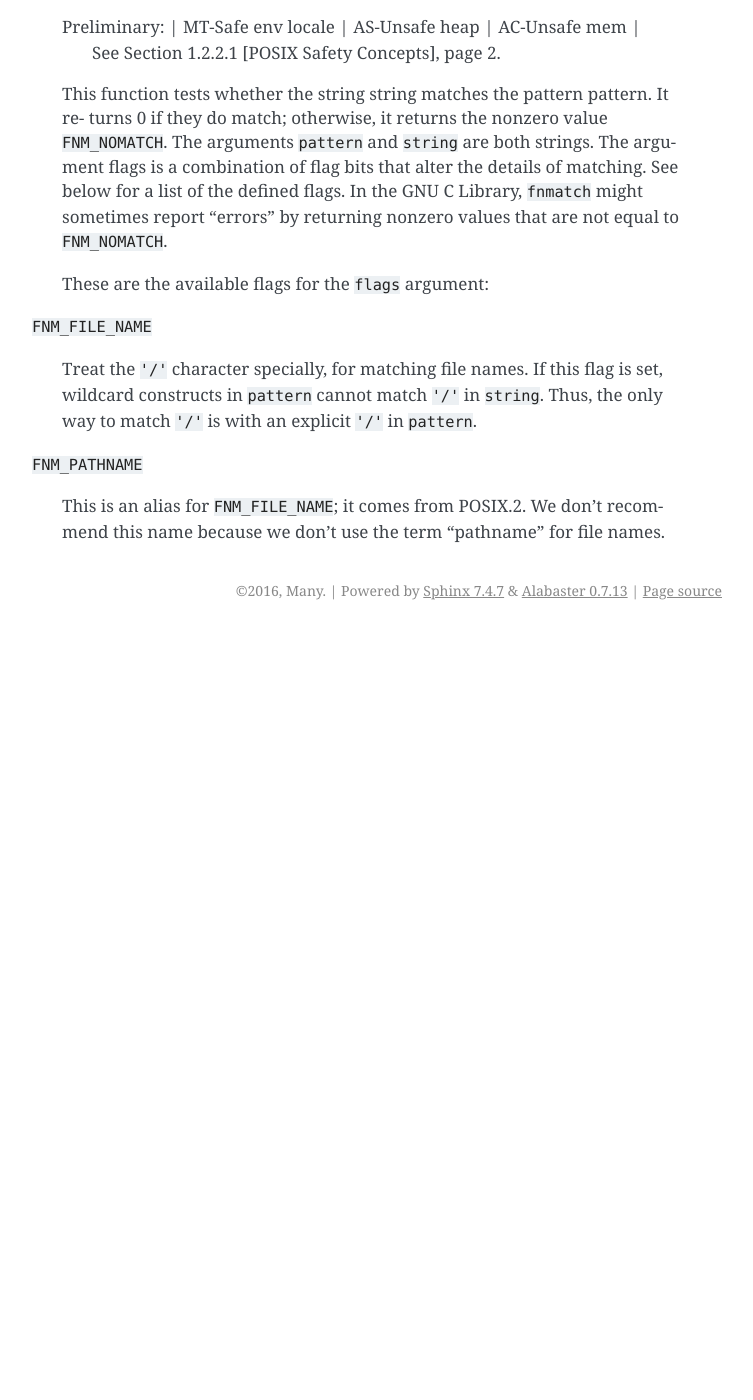
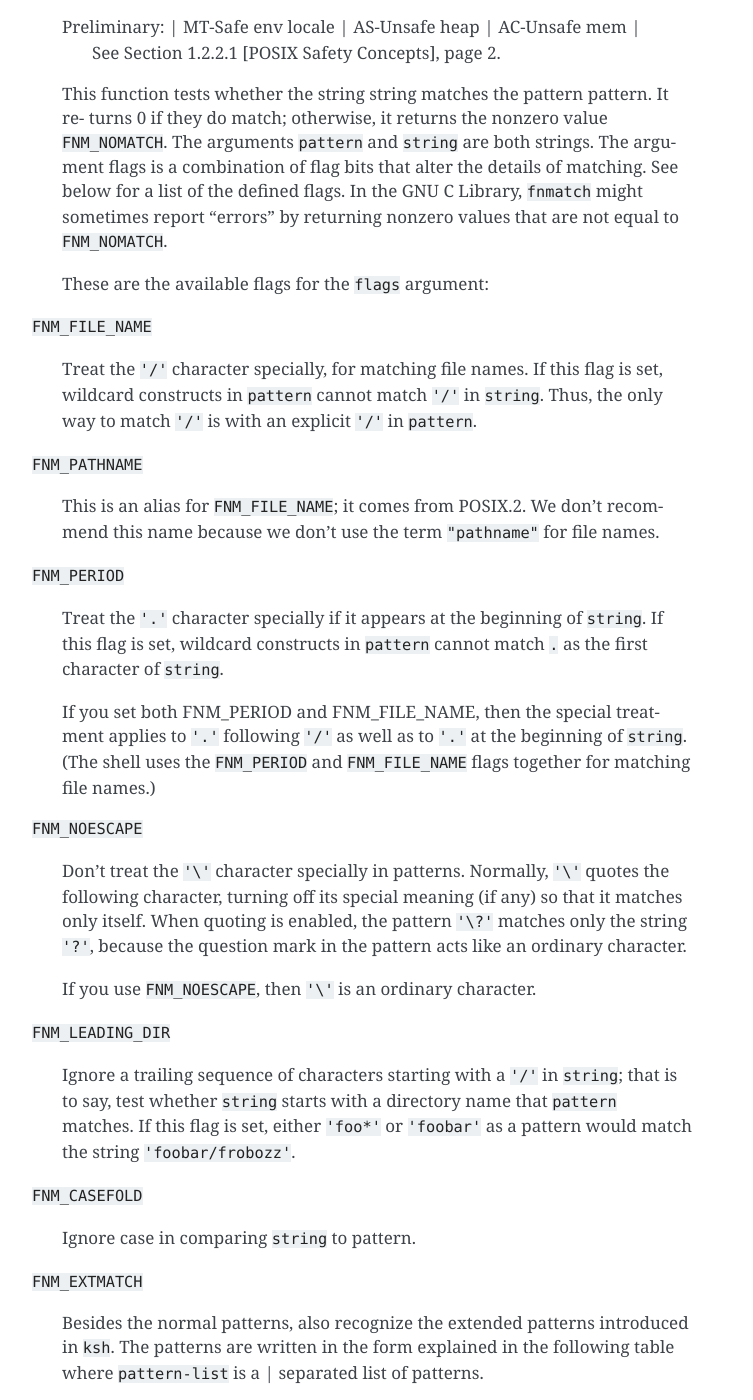
Before and after one commit to dgplug/glibcdocs, a Sphinx documentation site: the page built from docs/Pattern_Matching.rst, in a window 1280 px wide and 1400 px high, scrolled down 429 px. Shown: the whole window, without its empty margins (388-1141 px from the left). Built offline with Sphinx 7.4.7, drawn with Linux system fonts in a browser that asks for light colours; before the commit the page ends 1059 px from its top, so only the background shows below that; some of the changed text lies outside the part shown.

Commit message:
wildcard_matching_done

```diff
--- a/docs/Pattern_Matching.rst
+++ b/docs/Pattern_Matching.rst
@@ -39,4 +39,66 @@ here are all declared in ``fnmatch.h``.
 ``FNM_PATHNAME``
 
     This is an alias for ``FNM_FILE_NAME``; it comes from POSIX.2. We don’t recom-
-    mend this name because we don’t use the term "pathname" for file names.
+    mend this name because we don’t use the term ``"pathname"`` for file names.
+
+``FNM_PERIOD``
+
+    Treat the ``'.'`` character specially if it appears at the beginning of ``string``. If this
+    flag is set, wildcard constructs in ``pattern`` cannot match ``.`` as the first character
+    of ``string``.
+
+    If you set both FNM_PERIOD and FNM_FILE_NAME, then the special treatment
+    applies to ``'.'`` following ``'/'`` as well as to ``'.'`` at the beginning of ``string``. (The
+    shell uses the ``FNM_PERIOD`` and ``FNM_FILE_NAME`` flags together for matching file
+    names.)
+
+``FNM_NOESCAPE``
+
+    Don't treat the ``'\'`` character specially in patterns. Normally, ``'\'`` quotes the
+    following character, turning off its special meaning (if any) so that it matches
+    only itself. When quoting is enabled, the pattern ``'\?'`` matches only the string
+    ``'?'``, because the question mark in the pattern acts like an ordinary character.
+
+    If you use ``FNM_NOESCAPE``, then ``'\'`` is an ordinary character.
+
+``FNM_LEADING_DIR``
+
+    Ignore a trailing sequence of characters starting with a ``'/'`` in ``string``; that is to
+    say, test whether ``string`` starts with a directory name that ``pattern`` matches.
+    If this flag is set, either ``'foo*'`` or ``'foobar'`` as a pattern would match the string
+    ``'foobar/frobozz'``.
+
+``FNM_CASEFOLD``
+
+    Ignore case in comparing ``string`` to pattern.
+
+``FNM_EXTMATCH``
+
+    Besides the normal patterns, also recognize the extended patterns introduced
+    in ``ksh``. The patterns are written in the form explained in the following table
+    where ``pattern-list`` is a | separated list of patterns.
+
+    ``?(pattern-list)``
+
+        The pattern matches if zero or one occurrences of any of the pat-
+        terns in the ``pattern-list`` allow matching the input string.
+
+    ``*(pattern-list)``
+
+        The pattern matches if zero or more occurrences of any of the pat-
+        terns in the ``pattern-list`` allow matching the input string.
+
+    ``+(pattern-list)``
+
+        The pattern matches if one or more occurrences of any of the pat-
+        terns in the ``pattern-list`` allow matching the input string.
+
+    ``@(pattern-list)``
+
+        The pattern matches if exactly one occurrence of any of the patterns
+        in the ``pattern-list`` allows matching the input string.
+
+    ``!(pattern-list)``
+
+        The pattern matches if the input string cannot be matched with
+        any of the patterns in the ``pattern-list``.
```
